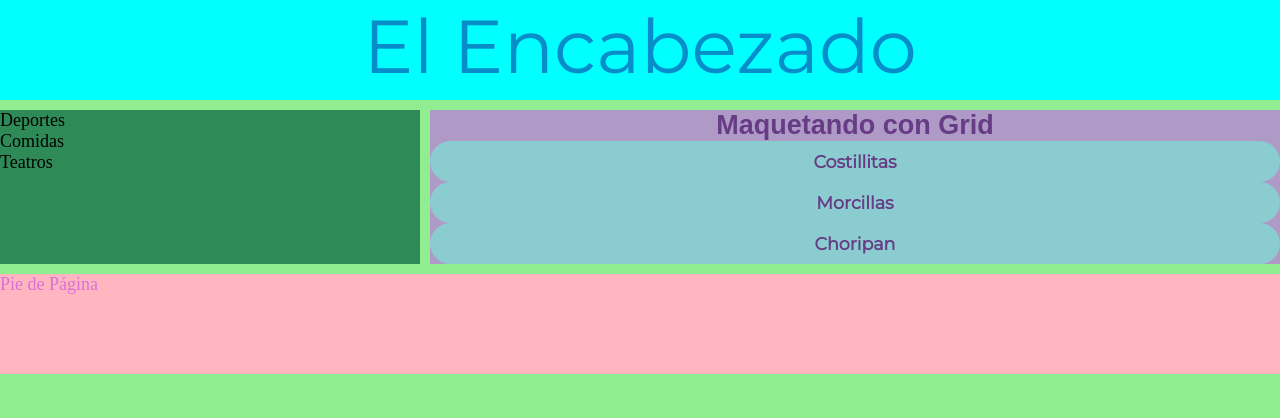
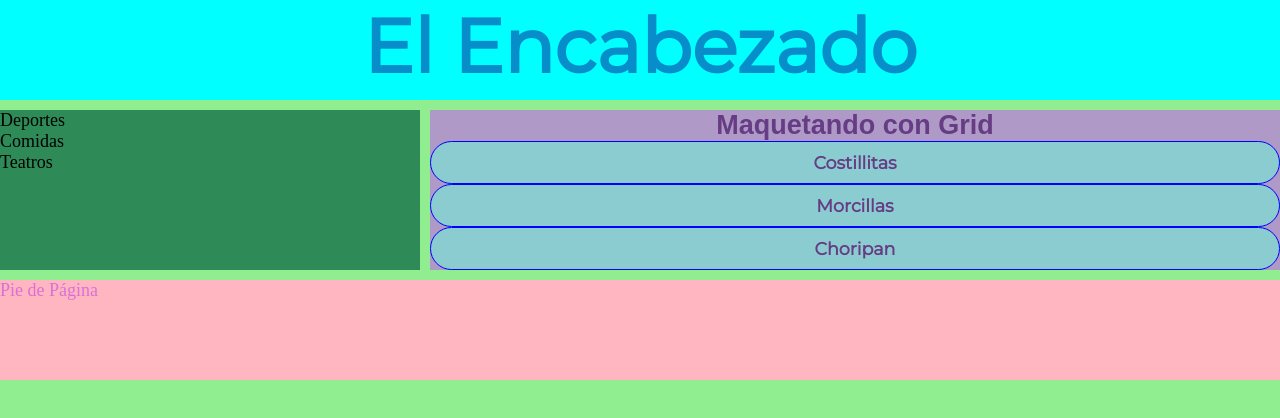
Before and after one commit to Natyok78/MaquetadoCssGrid, a plain HTML site: page index.html in a window 1280 px wide. Drawn offline with Linux system fonts and the light colour scheme; a web font is replaced by a local one.

Commit message:
🚍🍄 Updated with Glitch

```diff
--- a/index.html
+++ b/index.html
@@ -12,7 +12,7 @@
   </head>
 
   <body>
- <header> El Encabezado
+ <header> <p><b>El Encabezado</b></p>
    <link href="https://fonts.googleapis.com/css?family=Montserrat" rel="stylesheet">
     </header>
 
--- a/style.css
+++ b/style.css
@@ -44,12 +44,14 @@ section{
 
 article{
 background-color: #8bccd0;
-   border-radius: 10px;
+  border-radius: 10px;
   border-radius: 25px;
+  border: 1px solid blue;
   font-family: 'Montserrat', sans-serif;
   font-size: 15px;
   text-align: center;
   padding: 10px;
+
 }
 
 nav{
```
